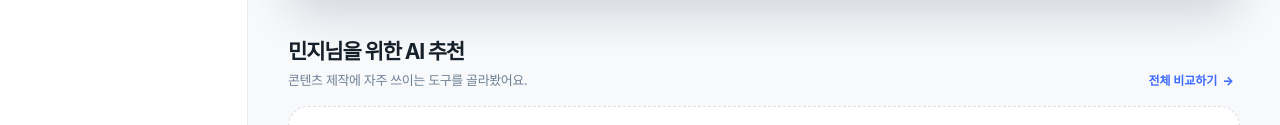
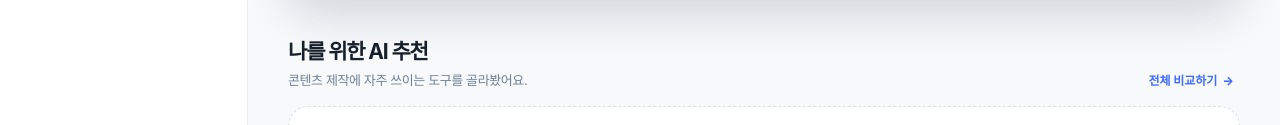
Before and after one commit to a01057674471-dot/ai-navigator, a website: page index.html in a window 1280 px wide. Shown: the part 482-607 px from the top of the page. Drawn offline with nearby package versions, Linux system fonts and the light colour scheme; no server answers.

Commit message:
Update index.html

```diff
--- a/index.html
+++ b/index.html
@@ -273,7 +273,7 @@
         </section>
 
         <section class="section" id="recommend">
-          <div class="section-heading"><div><h2>민지님을 위한 AI 추천</h2><p id="recommend-caption">콘텐츠 제작에 자주 쓰이는 도구를 골라봤어요.</p></div><button class="link-btn" data-scroll="directory">전체 비교하기&nbsp; →</button></div>
+          <div class="section-heading"><div><h2>나를 위한 AI 추천</h2><p id="recommend-caption">콘텐츠 제작에 자주 쓰이는 도구를 골라봤어요.</p></div><button class="link-btn" data-scroll="directory">전체 비교하기&nbsp; →</button></div>
           <div class="recommend-grid" id="recommend-grid" aria-live="polite"></div>
           <div class="empty" id="empty-recommend">입력한 작업에 꼭 맞는 도구를 찾는 중이에요. 아래 AI 도구 탐색에서 분야를 바꿔보세요.</div>
         </section>
```
